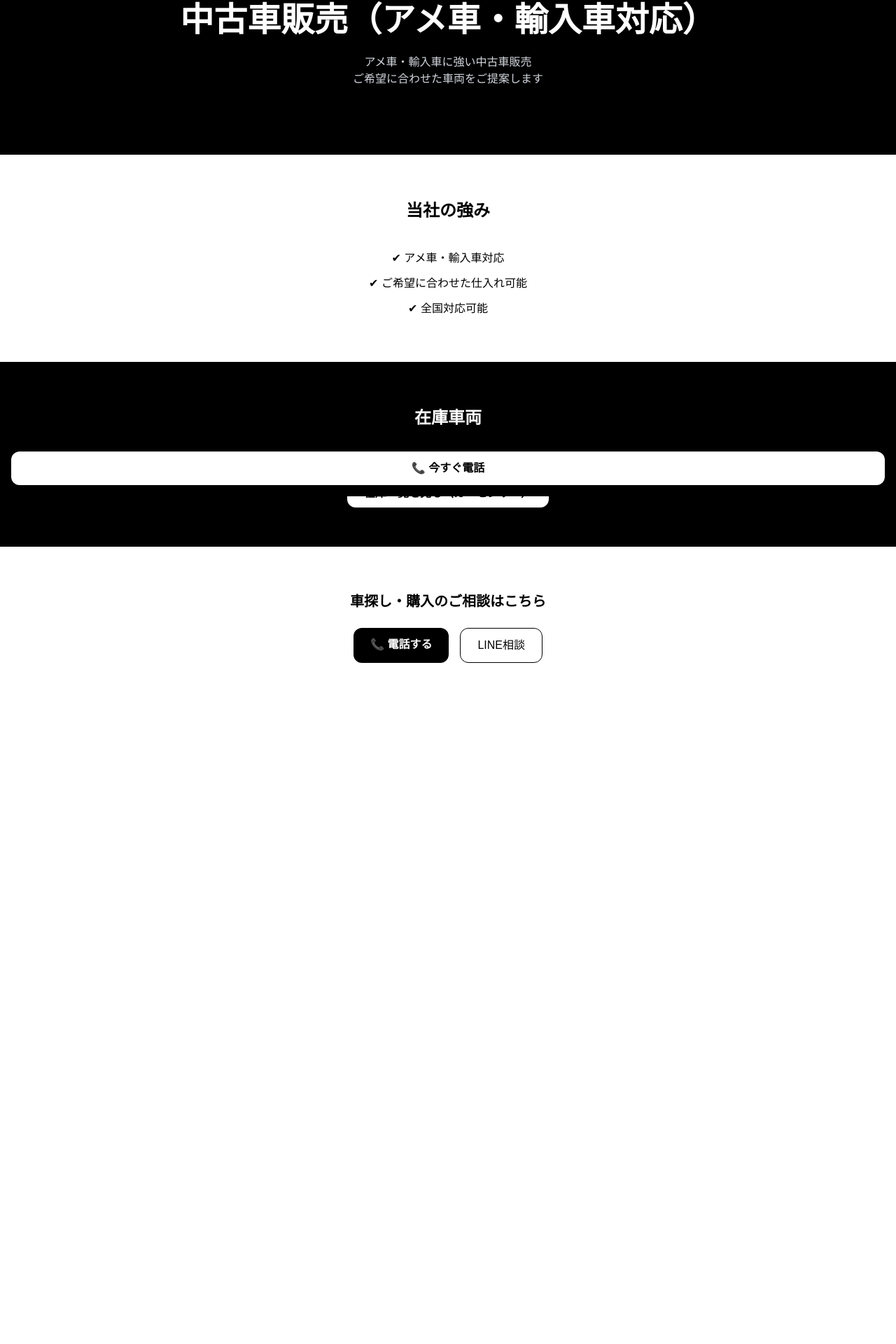
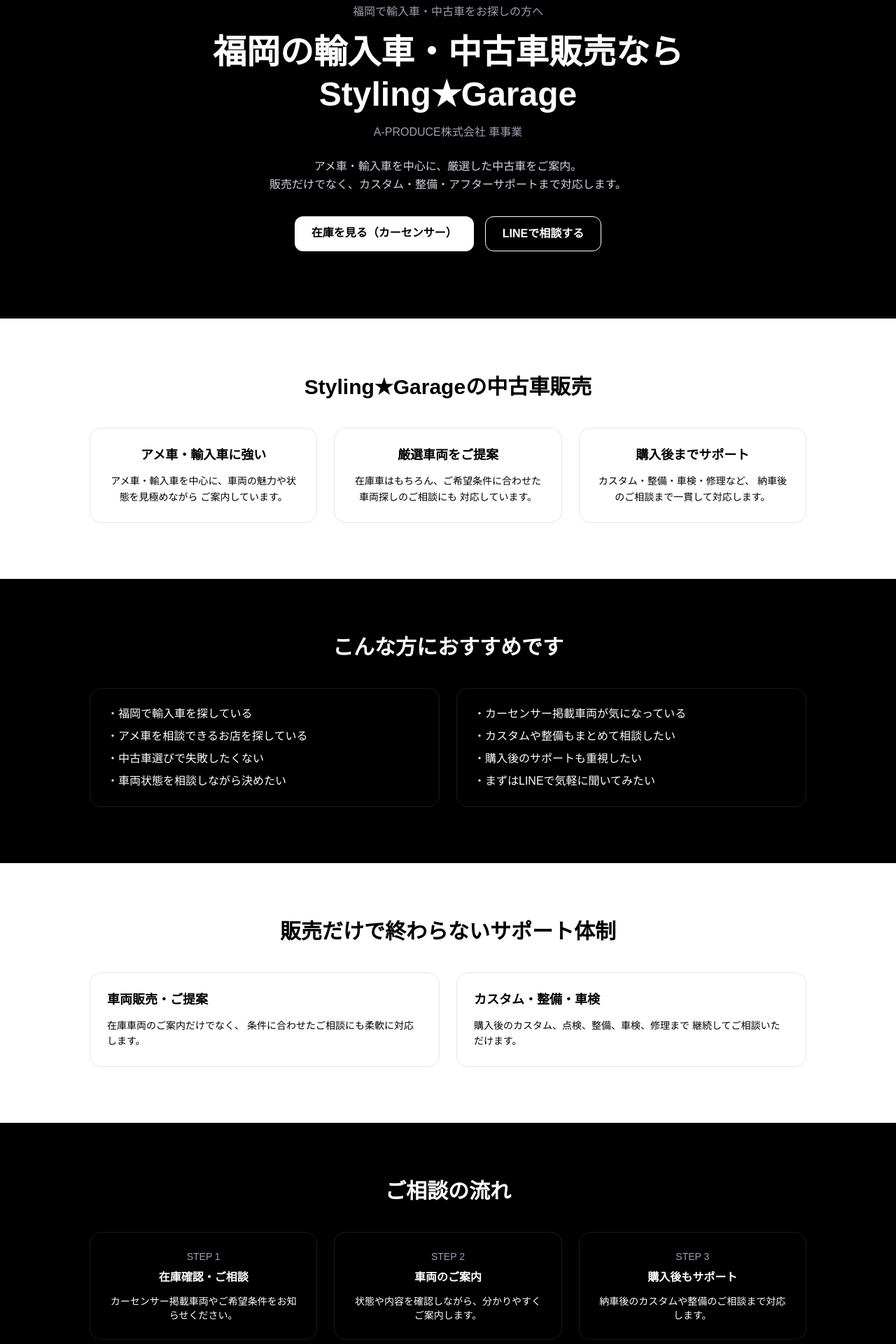
Before and after one commit to gami-official/a-produce-site, a Next.js app: page /car in a window 1280 px wide. Shown: the part 91-2011 px from the top of the page at 70% size. Before the commit the page ends 1102 px from the top, so only its background shows below. Built offline with nearby package versions, Linux system fonts and the light colour scheme.

Commit message:
Update page.tsx

```diff
--- a/app/car/page.tsx
+++ b/app/car/page.tsx
@@ -1,82 +1,219 @@
-export default function Car() {
+export const metadata = {
+  title: "福岡の輸入車・中古車販売ならA-PRODUCE株式会社 | Styling★Garage",
+  description:
+    "福岡で輸入車・アメ車・中古車販売のご相談ならA-PRODUCE株式会社 Styling★Garage。厳選車両の販売からカスタム・整備・アフターサポートまで対応しています。",
+};
+
+export default function CarPage() {
+  const PHONE_LINK = "tel:092-292-5881";
+  const LINE_URL = "https://line.me/R/ti/p/@394fvejx";
+  const CARSENSOR_URL =
+    "https://www.carsensor.net/shop/fukuoka/315192001/stocklist/";
+
   return (
     <main className="bg-black text-white min-h-screen">
+      {/* ヒーロー */}
+      <section className="relative py-24 px-6 text-center">
+        <div className="max-w-5xl mx-auto">
+          <p className="text-gray-400">福岡で輸入車・中古車をお探しの方へ</p>
 
-      {/* タイトル */}
-      <section className="text-center py-24 px-4">
-        <h1 className="text-3xl md:text-5xl font-bold">
-          中古車販売（アメ車・輸入車対応）
+          <h1 className="text-3xl md:text-5xl font-bold mt-4 leading-tight">
+            福岡の輸入車・中古車販売なら
+            <br />
+            Styling★Garage
           </h1>
 
-        <p className="mt-6 text-gray-300">
-          アメ車・輸入車に強い中古車販売<br />
-          ご希望に合わせた車両をご提案します
+          <p className="mt-3 text-gray-400">A-PRODUCE株式会社 車事業</p>
+
+          <p className="mt-6 text-gray-300 leading-relaxed">
+            アメ車・輸入車を中心に、厳選した中古車をご案内。
+            <br />
+            販売だけでなく、カスタム・整備・アフターサポートまで対応します。
           </p>
+
+          <div className="mt-8 flex justify-center gap-4 flex-wrap">
+            <a
+              href={CARSENSOR_URL}
+              target="_blank"
+              rel="noopener noreferrer"
+              className="bg-white text-black px-6 py-3 rounded-xl font-bold"
+            >
+              在庫を見る（カーセンサー）
+            </a>
+
+            <a
+              href={LINE_URL}
+              target="_blank"
+              rel="noopener noreferrer"
+              className="border border-white px-6 py-3 rounded-xl font-bold"
+            >
+              LINEで相談する
+            </a>
+          </div>
+        </div>
       </section>
 
       {/* 強み */}
-      <section className="bg-white text-black py-16 px-6 text-center">
-        <h2 className="text-2xl font-bold">当社の強み</h2>
+      <section className="py-20 px-6 bg-white text-black">
+        <div className="max-w-5xl mx-auto">
+          <h2 className="text-3xl font-bold text-center">
+            Styling★Garageの中古車販売
+          </h2>
 
-        <div className="mt-10 space-y-3">
-          <p>✔ アメ車・輸入車対応</p>
-          <p>✔ ご希望に合わせた仕入れ可能</p>
-          <p>✔ 全国対応可能</p>
+          <div className="grid md:grid-cols-3 gap-6 mt-10">
+            <div className="border border-black/10 rounded-2xl p-6 text-center">
+              <h3 className="font-bold text-lg">アメ車・輸入車に強い</h3>
+              <p className="mt-3 text-sm leading-relaxed">
+                アメ車・輸入車を中心に、車両の魅力や状態を見極めながら
+                ご案内しています。
+              </p>
+            </div>
+
+            <div className="border border-black/10 rounded-2xl p-6 text-center">
+              <h3 className="font-bold text-lg">厳選車両をご提案</h3>
+              <p className="mt-3 text-sm leading-relaxed">
+                在庫車はもちろん、ご希望条件に合わせた車両探しのご相談にも
+                対応しています。
+              </p>
+            </div>
+
+            <div className="border border-black/10 rounded-2xl p-6 text-center">
+              <h3 className="font-bold text-lg">購入後までサポート</h3>
+              <p className="mt-3 text-sm leading-relaxed">
+                カスタム・整備・車検・修理など、
+                納車後のご相談まで一貫して対応します。
+              </p>
+            </div>
+          </div>
         </div>
       </section>
 
-      {/* 在庫 */}
-      <section className="py-16 px-6 text-center">
-        <h2 className="text-2xl font-bold">在庫車両</h2>
+      {/* こんな方へ */}
+      <section className="py-20 px-6">
+        <div className="max-w-5xl mx-auto">
+          <h2 className="text-3xl font-bold text-center">
+            こんな方におすすめです
+          </h2>
 
-        <p className="mt-6 text-gray-300">
-          最新の在庫はこちらからご確認ください
+          <div className="mt-10 grid md:grid-cols-2 gap-6">
+            <div className="border border-white/10 rounded-2xl p-6">
+              <p>・福岡で輸入車を探している</p>
+              <p className="mt-2">・アメ車を相談できるお店を探している</p>
+              <p className="mt-2">・中古車選びで失敗したくない</p>
+              <p className="mt-2">・車両状態を相談しながら決めたい</p>
+            </div>
+
+            <div className="border border-white/10 rounded-2xl p-6">
+              <p>・カーセンサー掲載車両が気になっている</p>
+              <p className="mt-2">・カスタムや整備もまとめて相談したい</p>
+              <p className="mt-2">・購入後のサポートも重視したい</p>
+              <p className="mt-2">・まずはLINEで気軽に聞いてみたい</p>
+            </div>
+          </div>
+        </div>
+      </section>
+
+      {/* サポート内容 */}
+      <section className="py-20 px-6 bg-white text-black">
+        <div className="max-w-5xl mx-auto">
+          <h2 className="text-3xl font-bold text-center">
+            販売だけで終わらないサポート体制
+          </h2>
+
+          <div className="mt-10 grid md:grid-cols-2 gap-6">
+            <div className="rounded-2xl border border-black/10 p-6">
+              <h3 className="font-bold text-lg">車両販売・ご提案</h3>
+              <p className="mt-3 text-sm leading-relaxed">
+                在庫車両のご案内だけでなく、
+                条件に合わせたご相談にも柔軟に対応します。
               </p>
+            </div>
 
-        <div className="mt-8">
-          <a
-            href="https://www.carsensor.net/shop/fukuoka/315192001/stocklist/"
-            className="bg-white text-black px-6 py-3 rounded-xl font-bold"
-            target="_blank"
-          >
-            在庫一覧を見る（カーセンサー）
-          </a>
+            <div className="rounded-2xl border border-black/10 p-6">
+              <h3 className="font-bold text-lg">カスタム・整備・車検</h3>
+              <p className="mt-3 text-sm leading-relaxed">
+                購入後のカスタム、点検、整備、車検、修理まで
+                継続してご相談いただけます。
+              </p>
+            </div>
+          </div>
+        </div>
+      </section>
+
+      {/* ご相談の流れ */}
+      <section className="py-20 px-6">
+        <div className="max-w-5xl mx-auto">
+          <h2 className="text-3xl font-bold text-center">ご相談の流れ</h2>
+
+          <div className="mt-10 grid md:grid-cols-3 gap-6">
+            <div className="rounded-2xl border border-white/10 p-6 text-center">
+              <p className="text-sm text-gray-400">STEP 1</p>
+              <h3 className="mt-2 font-bold">在庫確認・ご相談</h3>
+              <p className="mt-3 text-sm">
+                カーセンサー掲載車両やご希望条件をお知らせください。
+              </p>
+            </div>
+
+            <div className="rounded-2xl border border-white/10 p-6 text-center">
+              <p className="text-sm text-gray-400">STEP 2</p>
+              <h3 className="mt-2 font-bold">車両のご案内</h3>
+              <p className="mt-3 text-sm">
+                状態や内容を確認しながら、分かりやすくご案内します。
+              </p>
+            </div>
+
+            <div className="rounded-2xl border border-white/10 p-6 text-center">
+              <p className="text-sm text-gray-400">STEP 3</p>
+              <h3 className="mt-2 font-bold">購入後もサポート</h3>
+              <p className="mt-3 text-sm">
+                納車後のカスタムや整備のご相談まで対応します。
+              </p>
+            </div>
+          </div>
         </div>
       </section>
 
       {/* CTA */}
-      <section className="bg-white text-black text-center py-16">
-        <h2 className="text-xl font-bold">
-          車探し・購入のご相談はこちら
+      <section className="py-20 px-6 text-center bg-white text-black">
+        <div className="max-w-4xl mx-auto">
+          <h2 className="text-2xl md:text-3xl font-bold">
+            福岡で輸入車・中古車をお探しなら
+            <br />
+            Styling★Garageへご相談ください
           </h2>
 
-        <div className="mt-6 flex justify-center gap-4 flex-wrap">
+          <p className="mt-4 text-gray-600">
+            気になる在庫車両があれば、「カーセンサーを見た」とLINEで送るとスムーズです
+          </p>
+
+          <div className="mt-8 flex justify-center gap-4 flex-wrap">
             <a
-            href="tel:0922925881"
+              href={CARSENSOR_URL}
+              target="_blank"
+              rel="noopener noreferrer"
               className="bg-black text-white px-6 py-3 rounded-xl font-bold"
             >
-            📞 電話する
+              在庫を見る
             </a>
 
             <a
-            href="https://line.me/R/ti/p/%40394fvejx"
-            className="border border-black px-6 py-3 rounded-xl"
+              href={LINE_URL}
+              target="_blank"
+              rel="noopener noreferrer"
+              className="border border-black px-6 py-3 rounded-xl font-bold"
             >
-            LINE相談
+              LINEで相談する
+            </a>
+
+            <a
+              href={PHONE_LINK}
+              className="border border-black px-6 py-3 rounded-xl font-bold"
+            >
+              電話で相談する
             </a>
           </div>
+        </div>
       </section>
-
-      {/* 固定ボタン */}
-      <div className="fixed bottom-0 left-0 w-full bg-black p-4 flex justify-center">
-        <a
-          href="tel:0922925881"
-          className="bg-white text-black px-6 py-3 rounded-xl font-bold w-full text-center"
-        >
-          📞 今すぐ電話
-        </a>
-      </div>
-
     </main>
   );
 }
```
Lines whose indentation alone changed are shown as unchanged.
